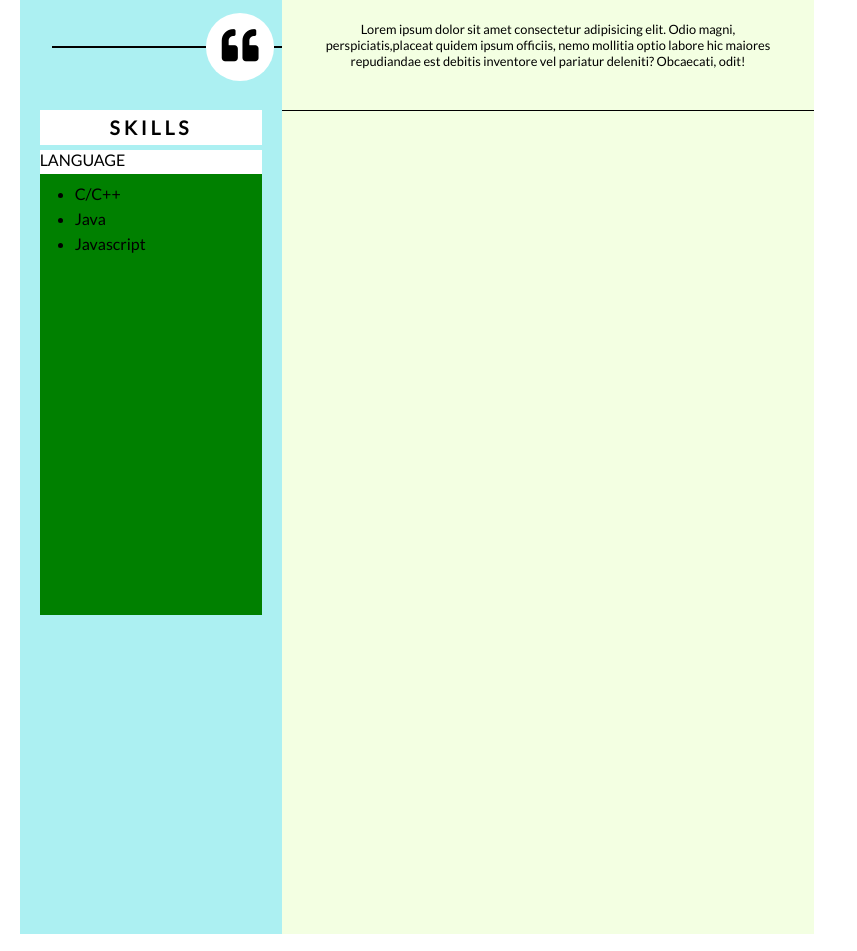
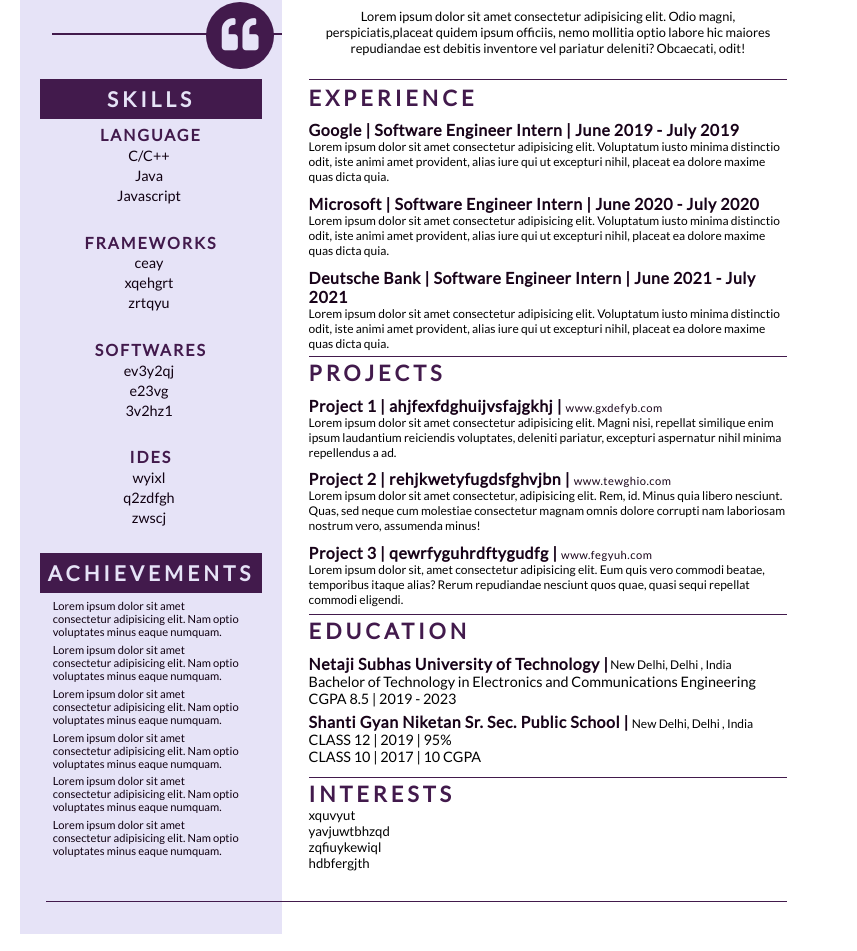
Before and after one commit to Vanshika-Sandhu/WEB_DEV, a React (Create React App) app in the folder lec12_ResumeBuilder/resume_builder/: page /templates in a window 1280 px wide. Shown: the part 209-1160 px from the top of the page, without its empty margins (0-857 px from the left). Built offline with nearby package versions, Linux system fonts and the light colour scheme; no server answers.

Commit message:
skin 2 complete

```diff
--- a/lec12_ResumeBuilder/resume_builder/src/Components/Skins/Skin2.css
+++ b/lec12_ResumeBuilder/resume_builder/src/Components/Skins/Skin2.css
@@ -2,31 +2,26 @@
     width: 794px;
     height: 1123px;
     margin: 20px;
-    /* box-sizing: border-box; */
 }
 .resume1{
     height: 100%;
     width: 100%;
-    background: lightgray;
     display: flex;
 }
 .resume1 .left-div{
     width: 33%;
     height: 100%;
-    /* background: #1FAED6; */
-    background: #ACF0F2;
+    background: #E6E3F7;
     position: relative;
 }
 .resume1 .right-div{
     width: 67%;
     height: 100%;
-    background: #F3FFE2;
-    /* background: white; */
-    /* background: #ACFEF2; */
+    background: white;
 }
 .resume1 .line{
     height: 1.5px;
-    background: black;
+    background: #421A4C;
 
 }
 .l1{
@@ -41,16 +36,18 @@
 }
 .resume1 .name-info{
     height: 18%;
-    margin-top: 20%;
+    margin-top: 15%;
     margin-bottom: 30%;
     margin-right: 3%;
     margin-left: 3%;
+    color: #421A4C;
+
 
 }
 .resume1 .user-name{
     font-size: 210%;
     text-align: right;
-    font-weight: 800;
+    font-weight:700;
     letter-spacing: 2px;
 
 }
@@ -64,10 +61,10 @@
 }
 .resume1 .quote-icon{
     position: absolute;
-    background: white;
+    background: #421A4C;
     height:6%;
     width: 26%;
-    top: 18%;
+    top: 17%;
     left: 71%;
     border-radius: 50%;
     display: flex;
@@ -76,12 +73,12 @@
 }
 .resume1 .fa-quote-left{
     font-size: 230%;
+    color: #E6E3F7;
 }
 .resume1 .resume-top{
     height: 22%;
-    margin-top: 9.9%;
+    margin-top: 7.4%;
     margin-bottom: 30%;
-    border-bottom: 1px solid black;
 
 }
 .l3{
@@ -113,11 +110,14 @@
     position: absolute;
     left: 7.5%;
     font-size: 170%;
+    color: #421A4C;
 }
 .fa-envelope-square{
     position: absolute;
     left: 50%;
     font-size: 170%;
+    color: #421A4C;
+
 }
 .resume1 .profile-links{
     display: flex;
@@ -128,12 +128,15 @@
     position: absolute;
     left: 7.5%;
     font-size: 170%;
+    color: #421A4C;
+
 
 }
 .fa-github-square{
     position: absolute;
     left: 50%;
     font-size: 170%;
+    color: #421A4C;
 }
 .resume1 .profile-links div{
     width: 48%;
@@ -150,6 +153,7 @@
     top: 71%;
     left: 9%;
     font-size: 170%;
+    color: #421A4C;
 }
 .resume1 .address{
     height: 35%;
@@ -169,36 +173,179 @@
     text-align: center;
     margin-right: 5%;
     margin-left: 5%;
+    border-bottom: 1.5px solid #421A4C;
+
 }
 .resume1 .skills-div{
     height: 45%;
-    margin-top: -13%;
+    margin-top: -20%;
     margin-left: 7.5%;
     width: 85%;
 }
 .resume1 .div-heading{
-    height: 7%;
-    background: white;
-    font-size: 120%;
+    height: 40px;
+    background:#421A4C;
+    color: #E6E3F7;
+    font-size: 130%;
     font-weight: bold;
     justify-content: center;
+    /* text-align: center; */
     display: flex;
     align-items: center;
     margin-bottom: 2.25%;
     letter-spacing: 4px;
-    /* -moz-text-size-adjust: ; */
 }
 .resume1 .body{
-    height: 92%;
-    background: green;
+    height: 85%;
     display: flex;
+    flex-direction: column;
+    width: 90%;
+    margin-top: 3%;
+    margin-left: 5%;
+    text-align: center;
+    /* background: green; */
+}
+.resume1 .sub-div{
     width: 100%;
-}
-.resume1 .language-div{
-    width: 100%;
+    height: 25%;
+
 }
 .resume1 .div-subheading{
-    height: 5%;
-    background: white;
+    height: 20%;
+    width: 90%;
+    font-size: 100%;
+    font-weight: 700;
+    letter-spacing: 2px;
+    margin-left: 5%;
+    text-align: center;
+    color: #421A4C;
+}
+.resume1 .list{
+    width: 80%;
+    height: 85%;
+    margin-left: 9%;
+    margin-top: 0%;
+    height: 75%;
+    color: #100011;
+}
+.resume1 .list li{
+    list-style-type: none;
+    height: 10%;
+    font-size: 90%;
+    margin-bottom: -5px;
+}
+.resume1 .achievement-div{
+    height:31%;
+    margin-top: -12%;
+    margin-left: 7.5%;
+    width: 85%;
+}
+.resume1 .achievement-li{
+    font-size: 70%;
+    text-align: left;
+    margin-bottom: 3%;
+    width: 120%;
+    margin-left: -10%;
+}
+.resume1 .projects-div{
+    height: 23%;
+    width: 90%;
+    margin-left: 5%;
+    border-bottom: 1.5px solid #421A4C;
+
+}
+.resume1 .experience-div{
+    height: 24.5%;
+    width: 90%;
+    margin-left: 5%;
+    margin-top: -33%;
+    border-bottom: 1.5px solid #421A4C;
+
+}
+.resume1 .education-div{
+    height: 14.5%;
+    width: 90%;
+    margin-left: 5%;
+    border-bottom: 1.5px solid #421A4C;
+    position: relative;
+}
+.resume1 .hobbies-div{
+    /* border-bottom: 1.5px solid black; */
+    height: 10%;
+    width: 90%;
+    margin-left: 5%;
+}
+.resume1 .div-right-heading{
+    height: 33px;
+    /* background: white; */
+    color: #421A4C;
+    font-size: 135%;
+    font-weight:900;
+    justify-content: left;
+    /* text-align: center; */
+    display: flex;
+    align-items: center;
+    margin-bottom: 2.25%;
+    letter-spacing: 4px;
+}
+.resume1 .right-body{
     width: 100%;
+    margin-top: -1%;
 }
+.resume1 .right-sub-div{
+    height: 20%;
+    width: 100%;
+    margin-bottom: 2%;
+}
+.resume1 .right-head{
+    font-size: 100%;
+    font-weight: bolder;
+    letter-spacing: 0.5px;
+    color: #180319;
+}
+
+.resume1 .right-p{
+    font-size: 75%;
+}
+.resume1 a{
+    font-size: 70%;
+    font-weight: lighter;
+    text-align: right;
+    color: #180319;
+}
+.resume1 .right-sub-head{
+    font-size: 90%;
+    font-weight: lighter;
+}
+
+.education-div .right-p{
+    position: absolute;
+}
+
+.p1{
+    left: 63%;
+    top: 26%;
+}
+.p2{
+    top: 62.5%;
+    left: 67.5%;
+}
+.hobbies-div .right-body{
+    margin-top: -3%;
+    font-size: 110%;
+
+}
+.l5{
+    height: 1px;
+    width: 90%;
+    margin-left: 10%;
+    background: #421A4C;
+
+}
+.l6{
+    height: 1px;
+    margin-top: 2%;
+    width: 95%;
+    background: #421A4C;
+
+}
--- a/lec12_ResumeBuilder/resume_builder/src/Components/Skins/Skin2.jsx
+++ b/lec12_ResumeBuilder/resume_builder/src/Components/Skins/Skin2.jsx
@@ -16,7 +16,7 @@ class Skin2 extends Component {
           city: "New Delhi",
           state: "Delhi",
           country: "India",
-          pin: "201001",
+          pin: "110077",
         },
         educationDetails: {
           collegeName: "Netaji Subhas University of Technology",
@@ -25,7 +25,7 @@ class Skin2 extends Component {
           collegeCity: "New Delhi",
           collegeState: "Delhi",
           collegeCountry: "India",
-          duration: "2018 - 2022",
+          duration: "2019 - 2023",
           schoolName : "Shanti Gyan Niketan Sr. Sec. Public School",
           class10marks : "10 CGPA",
           class10PassingYear: "2017",
@@ -92,17 +92,32 @@ class Skin2 extends Component {
           github: "www.github.com/vanshikasandhu",
         },
         achievements: [
-          "Lorem ipsum dolor sit amet consectetur adipisicing elit. Nam optio voluptates minus eaque numquam vero doloremque cumque molestiae, adipisci, sint quod consequatur cupiditate fuga veritatis nemo aperiam. Quasi, incidunt laudantium.",
-          "Lorem ipsum dolor sit amet consectetur adipisicing elit. Nam optio voluptates minus eaque numquam vero doloremque cumque molestiae, adipisci, sint quod consequatur cupiditate fuga veritatis nemo aperiam. Quasi, incidunt laudantium.",
-          "Lorem ipsum dolor sit amet consectetur adipisicing elit. Nam optio voluptates minus eaque numquam vero doloremque cumque molestiae, adipisci, sint quod consequatur cupiditate fuga veritatis nemo aperiam. Quasi, incidunt laudantium.",
-          "Lorem ipsum dolor sit amet consectetur adipisicing elit. Nam optio voluptates minus eaque numquam vero doloremque cumque molestiae, adipisci, sint quod consequatur cupiditate fuga veritatis nemo aperiam. Quasi, incidunt laudantium.",
+          "Lorem ipsum dolor sit amet consectetur adipisicing elit. Nam optio voluptates minus eaque numquam.",
+          "Lorem ipsum dolor sit amet consectetur adipisicing elit. Nam optio voluptates minus eaque numquam.",
+          "Lorem ipsum dolor sit amet consectetur adipisicing elit. Nam optio voluptates minus eaque numquam.",
+          "Lorem ipsum dolor sit amet consectetur adipisicing elit. Nam optio voluptates minus eaque numquam.",
+          "Lorem ipsum dolor sit amet consectetur adipisicing elit. Nam optio voluptates minus eaque numquam.",
+          "Lorem ipsum dolor sit amet consectetur adipisicing elit. Nam optio voluptates minus eaque numquam.",
+        ],
+        por:[
+          {
+            porPosition:"frfvngrihvtr",
+            porSummary:"Lorem ipsum dolor sit amet consectetur adipisicing elit. Voluptatum iusto minima distinctio odit, iste animi amet provident, alias iure qui ut excepturi nihil, placeat ea dolore maxime quas dicta quia."
+          },
+          {
+            porPosition:"frfvngrihvtr",
+            porSummary:"Lorem ipsum dolor sit amet consectetur adipisicing elit. Voluptatum iusto minima distinctio odit, iste animi amet provident, alias iure qui ut excepturi nihil, placeat ea dolore maxime quas dicta quia."
+          },
+          {
+            porPosition:"frfvngrihvtr",
+            porSummary:"Lorem ipsum dolor sit amet consectetur adipisicing elit. Voluptatum iusto minima distinctio odit, iste animi amet provident, alias iure qui ut excepturi nihil, placeat ea dolore maxime quas dicta quia."
+          }
         ],
         hobbies: [
-          "xquvyutyiomqz hgqwefh",
+          "xquvyut",
           "yavjuwtbhzqd",
           "zqfiuykewiql",
-          "zqerc",
-          "zqfjyuzq zqfdjtyfmjg",
+          "hdbfergjth"
         ],
       };
 
@@ -130,6 +145,7 @@ class Skin2 extends Component {
             collegeCity,
             collegeState,
             collegeCountry,
+            duration,
             schoolName,
             class10marks,
             class10PassingYear,
@@ -143,6 +159,7 @@ class Skin2 extends Component {
 
           let experienceDetails = this.state.experienceDetails;
           let projects = this.state.projects;
+          let por = this.state.por;
           let {languages, frameworks,softwares, ides} = this.state.skills;
           let {linkedIn, github} = this.state.profileLinks;
           let achievements = this.state.achievements;
@@ -167,7 +184,7 @@ class Skin2 extends Component {
                     <div className="skills-div">
                         <div className="div-heading">SKILLS</div>
                         <div className="body">
-                          <div className="language-div">
+                          <div className="sub-div">
                             <div className="div-subheading">LANGUAGE</div>
                             <ul className="list">
                               {
@@ -177,13 +194,53 @@ class Skin2 extends Component {
                               }
                             </ul>
                           </div>
-
+                          <div className="sub-div">
+                            <div className="div-subheading">FRAMEWORKS</div>
+                            <ul className="list">
+                              {
+                                frameworks.map((framework)=>{
+                                  return <li>{framework}</li>
+                                })
+                              }
+                            </ul>
+                          </div>
+                          <div className="sub-div">
+                            <div className="div-subheading">SOFTWARES</div>
+                            <ul className="list">
+                              {
+                                softwares.map((software)=>{
+                                  return <li>{software}</li>
+                                })
+                              }
+                            </ul>
+                          </div>
+                          <div className="sub-div">
+                            <div className="div-subheading">IDES</div>
+                            <ul className="list">
+                              {
+                                ides.map((ide)=>{
+                                  return <li>{ide}</li>
+                                })
+                              }
+                            </ul>
+                          </div>
                         </div>
-
+                    </div>
+                    <div className="achievement-div">
+                      <div className="div-heading">ACHIEVEMENTS</div>
+                      <div className="body">
+                        < ul className="list">
+                          {
+                            achievements.map((achievement)=>{
+                              return <p className="achievement-li">{achievement}</p>
+                            })
+                          }
+                        </ul>
+                      </div>
 
                     </div>
+                    <div className="l5"></div>
                 </div>
-
 
                 <div className="right-div">
                     <div className="resume-top">
@@ -209,8 +266,63 @@ class Skin2 extends Component {
                         <div className="summary">{summary}</div>
 
                     </div>
+                    <div className="experience-div">
+                      <div className="div-right-heading">EXPERIENCE</div>
+                      <div className="right-body">
+                          {
+                            experienceDetails.map((experienceDetail)=>{
+                              return <div className="right-sub-div">
+                                        <div className="right-head">{experienceDetail.companyName} | {experienceDetail.position} | {experienceDetail.duration}</div>
+                                        <p className="right-p">{experienceDetail.role}</p>
+                                     </div>
+                            })
+                          }
+                      </div>
+                    </div>
+                    <div className="projects-div">
+                    <div className="div-right-heading">PROJECTS</div>
+                      <div className="right-body">
+                          {
+                            projects.map((project)=>{
+                              return <div className="right-sub-div">
+                                        <div className="right-head">{project.projectName} | {project.techStack} | <a className="p-link" href="">{project.projectLink}</a></div>
+                                        <p className="right-p">{project.summary}</p>
+                                     </div>
+                            })
+                          }
+                      </div>
+                    </div>
+                    <div className="education-div">
+                    <div className="div-right-heading">EDUCATION</div>
+                      <div className="right-body">
+                        <div className="right-sub-div">
+                          <div className="right-head">{collegeName} | </div>
+                          <div className="right-sub-head">{degree}</div>
+                          <div className="right-sub-head">CGPA {cgpa} | {duration}</div>
+                        </div>
+                        <p className="right-p p1">{collegeCity}, {collegeState} , {collegeCountry}</p>
+                      </div>
+                      <div className="right-body">
+                        <div className="right-sub-div">
+                          <div className="right-head">{schoolName} | </div>
+                          <div className="right-sub-head">CLASS 12 | {class12PassingYear} | {class12marks}</div>
+                          <div className="right-sub-head">CLASS 10 | {class10PassingYear} | {class10marks}</div>
+                        </div>
+                        <p className="right-p p2">{schoolCity}, {schoolState} , {schoolCountry}</p>
+                      </div>
 
-
+                    </div>
+                    <div className="hobbies-div">
+                      <div className="div-right-heading">INTERESTS</div>
+                      <div className="right-body">
+                        {
+                          hobbies.map((hobby)=>{
+                            return <div className="right-p">{hobby}</div>
+                          })
+                        }
+                      </div>
+                    </div>
+                    <div className="l6"></div>
                 </div>
 
             </div>
```
